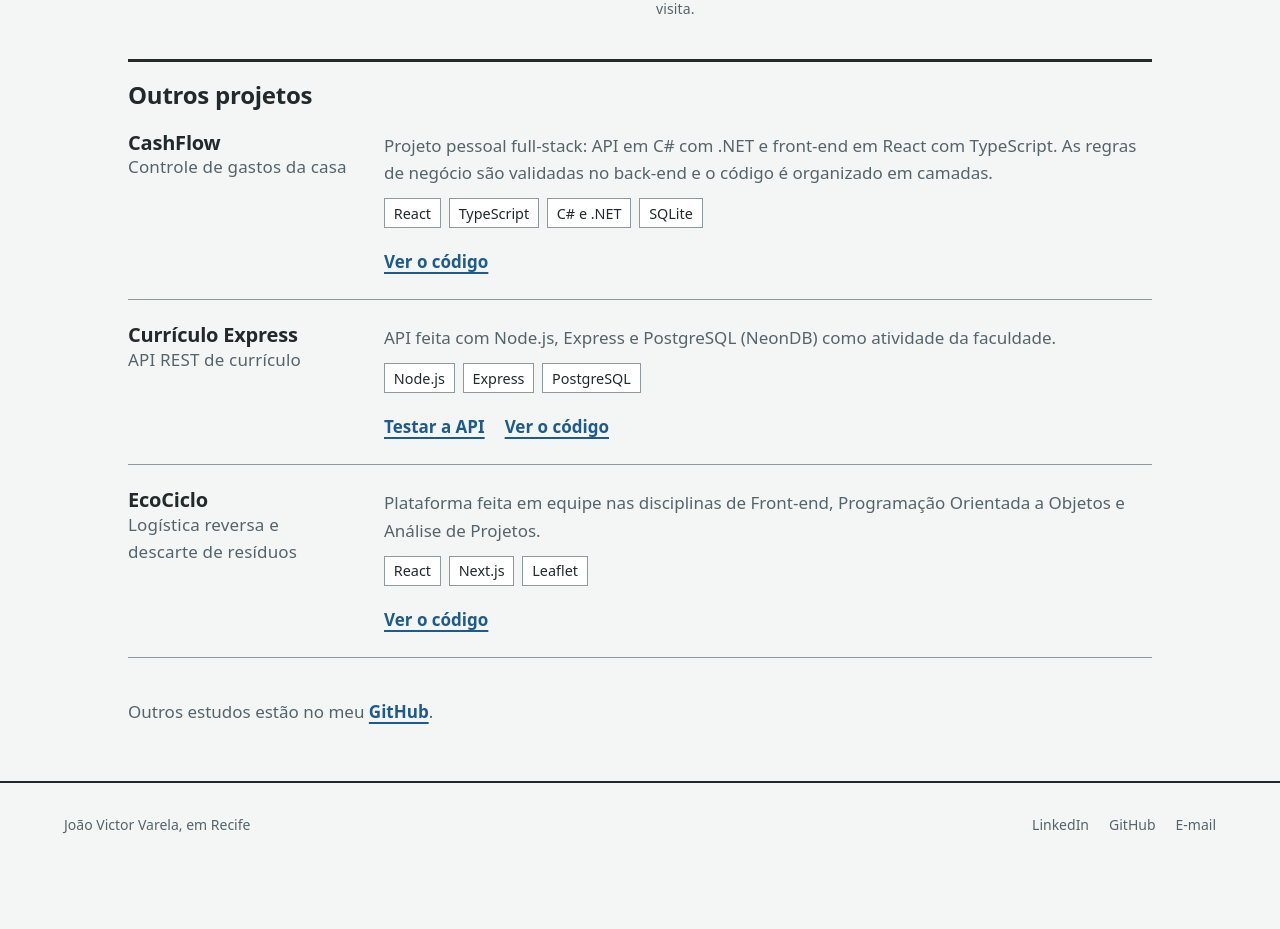
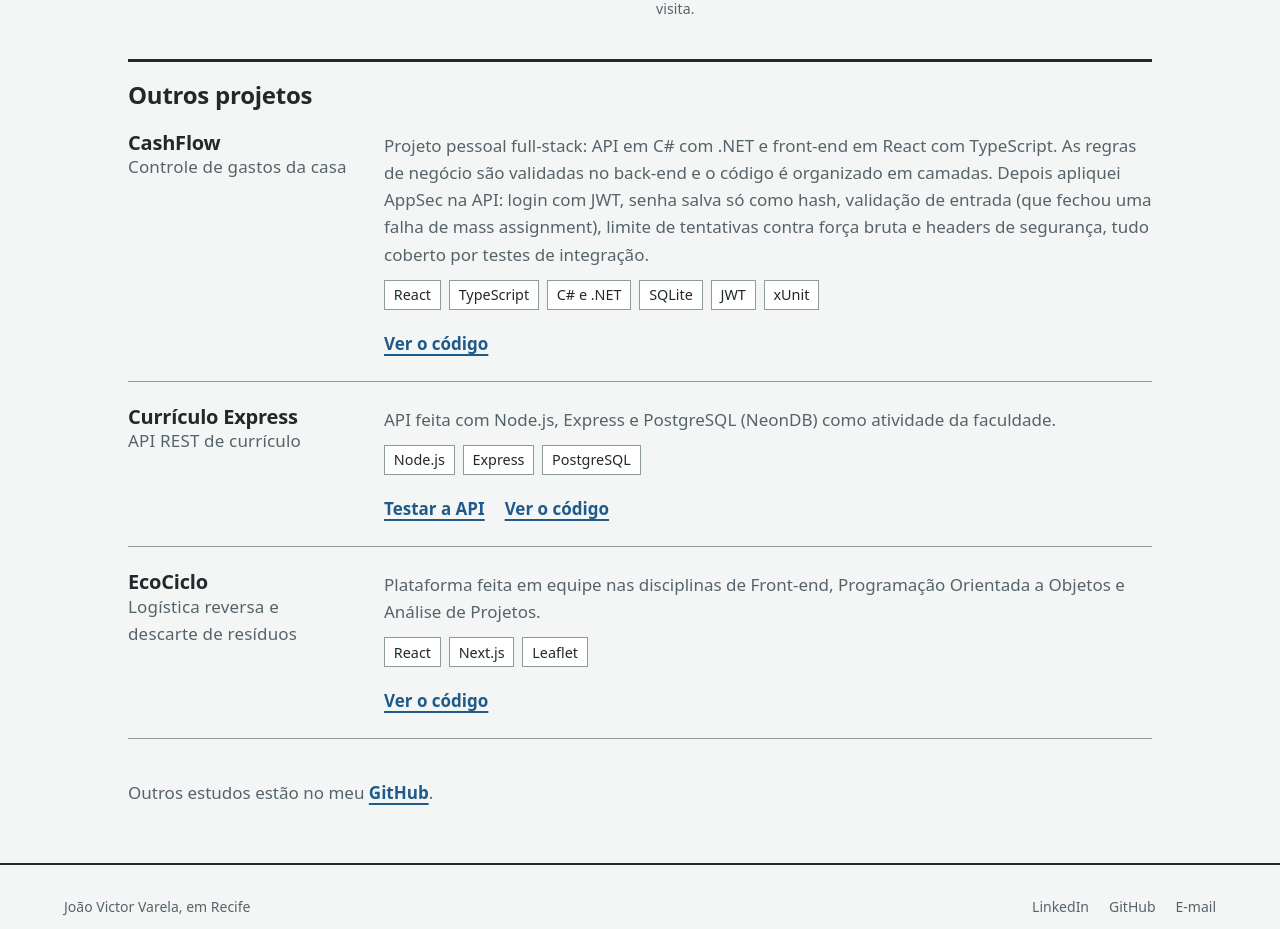
Before and after one commit to Jonqry/Portfolio, a Next.js app: page /projetos in a window 1280 px wide. Shown: the part 1205-2134 px from the top of the page. Before the commit the page ends 2072 px from the top, so only its background shows below. Built offline with nearby package versions, Linux system fonts and the light colour scheme.

Commit message:
Adiciona AppSec na descrição do CashFlow

```diff
--- a/app/projetos/page.js
+++ b/app/projetos/page.js
@@ -41,8 +41,8 @@ const projetos = [
     nome: 'CashFlow',
     resumo: 'Controle de gastos da casa',
     descricao:
-      'Projeto pessoal full-stack: API em C# com .NET e front-end em React com TypeScript. As regras de negócio são validadas no back-end e o código é organizado em camadas.',
-    tags: ['React', 'TypeScript', 'C# e .NET', 'SQLite'],
+      'Projeto pessoal full-stack: API em C# com .NET e front-end em React com TypeScript. As regras de negócio são validadas no back-end e o código é organizado em camadas. Depois apliquei AppSec na API: login com JWT, senha salva só como hash, validação de entrada (que fechou uma falha de mass assignment), limite de tentativas contra força bruta e headers de segurança, tudo coberto por testes de integração.',
+    tags: ['React', 'TypeScript', 'C# e .NET', 'SQLite', 'JWT', 'xUnit'],
     github: 'https://github.com/Jonqry/cashflow-fullstack',
   },
   {
```
